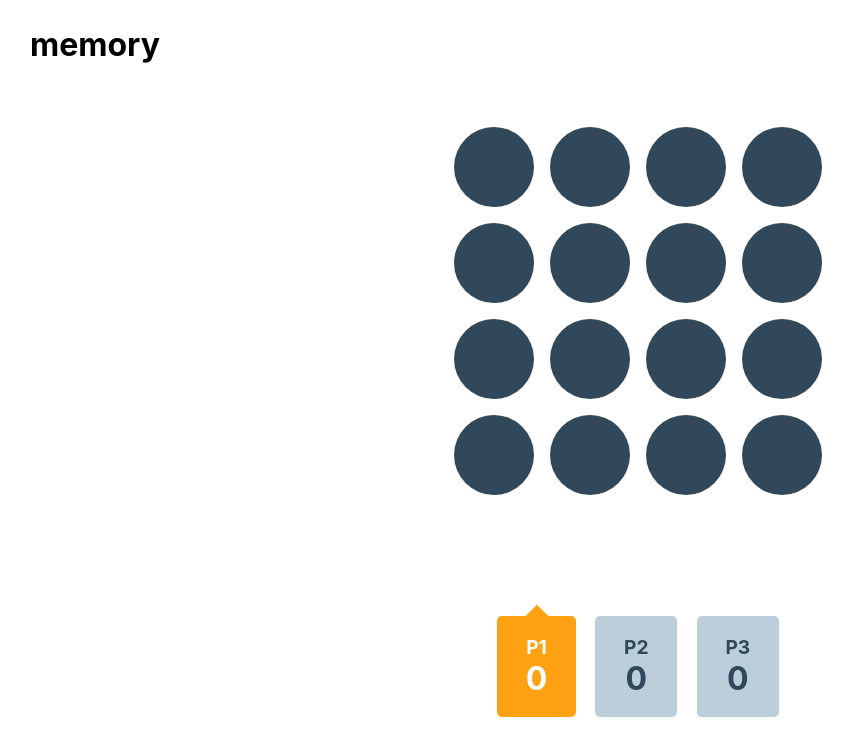
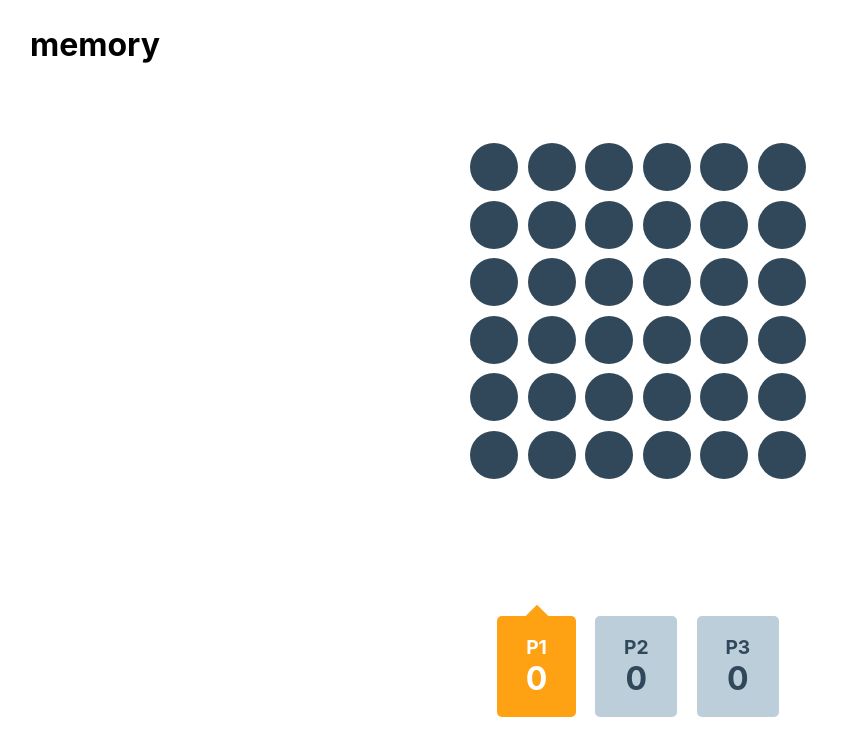
Before and after one commit to eliasjuanpablo/memory-game, a React (Create React App) app: page / in a window 1280 px wide. Shown: the top 756 px of the page, without its empty margins (2-855 px from the left). Built offline with nearby package versions, Linux system fonts and the light colour scheme.

Commit message:
fix bad math in grid generation

```diff
--- a/src/App.css
+++ b/src/App.css
@@ -12,8 +12,7 @@
 
 .grid {
   display: grid;
-  grid-template-columns: repeat(4, 1fr);
-  grid-template-rows: repeat(4, 1fr);
+
   gap: 1em 1em;
   max-width: 500px;
 }
--- a/src/App.tsx
+++ b/src/App.tsx
@@ -4,7 +4,8 @@ import StatsBar from "./components/StatsBar";
 import "./App.css";
 
 function App() {
-  const { gameState, selectCell } = useGameManager({ players: 3 });
+  const size = 6;
+  const { gameState, selectCell } = useGameManager({ players: 3, size });
 
   return (
     <div className="wrapper">
@@ -13,7 +14,14 @@ function App() {
         {/* <div className="menu">menu</div> */}
       </nav>
       <div className="grid-wrapper">
-        <div className="grid">
+        <div
+          className="grid"
+          style={{
+            fontSize: "0.6rem",
+            gridTemplateColumns: `repeat(${size}, 1fr)`,
+            gridTemplateRows: `repeat(${size}, 1fr)`,
+          }}
+        >
           {gameState.cells.map(({ value, status }, index) => (
             <Cell
               key={index}
--- a/src/components/StatsBar.tsx
+++ b/src/components/StatsBar.tsx
@@ -28,6 +28,7 @@ export default function StatsBar(props: StatsBarProps) {
       {players.length > 1 &&
         players.map(({ points }, i) => (
           <Player
+            key={i}
             name={(i + 1).toString()}
             selected={currentTurn === i}
             points={points}
--- a/src/domain.ts
+++ b/src/domain.ts
@@ -20,9 +20,10 @@ export class GameManager {
   }
 
   private _generateCells(size: number): ICell[] {
+    const square = size * size;
     const values = shuffle([
-      ...Array(size * 2).keys(),
-      ...Array(size * 2).keys(),
+      ...Array(square / 2).keys(),
+      ...Array(square / 2).keys(),
     ]);
     return values.map((value) => ({ value, status: CellStatus.Hidden }));
   }
```
